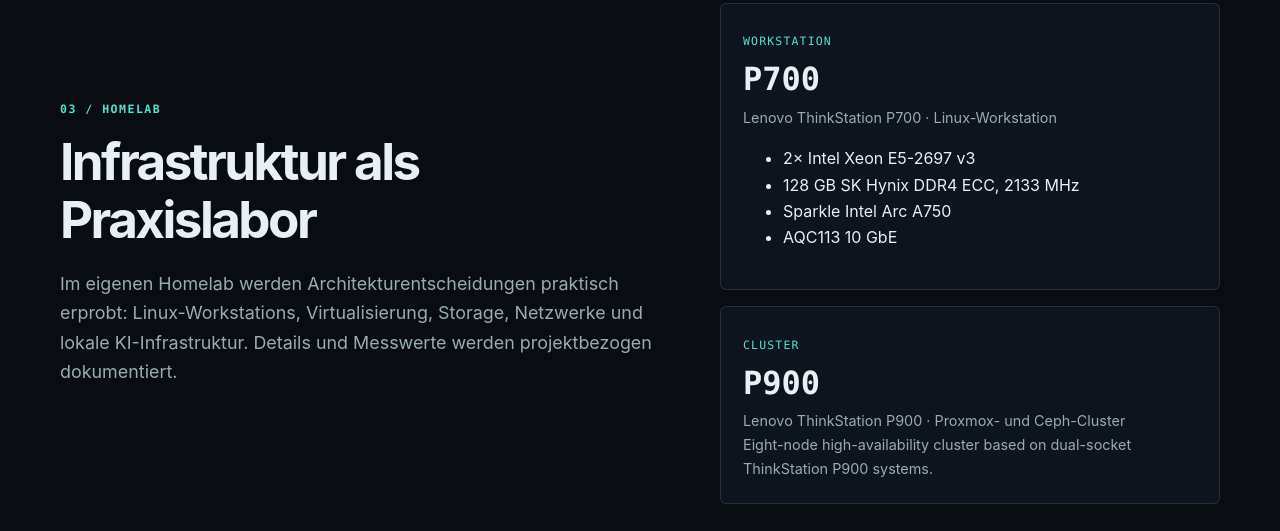
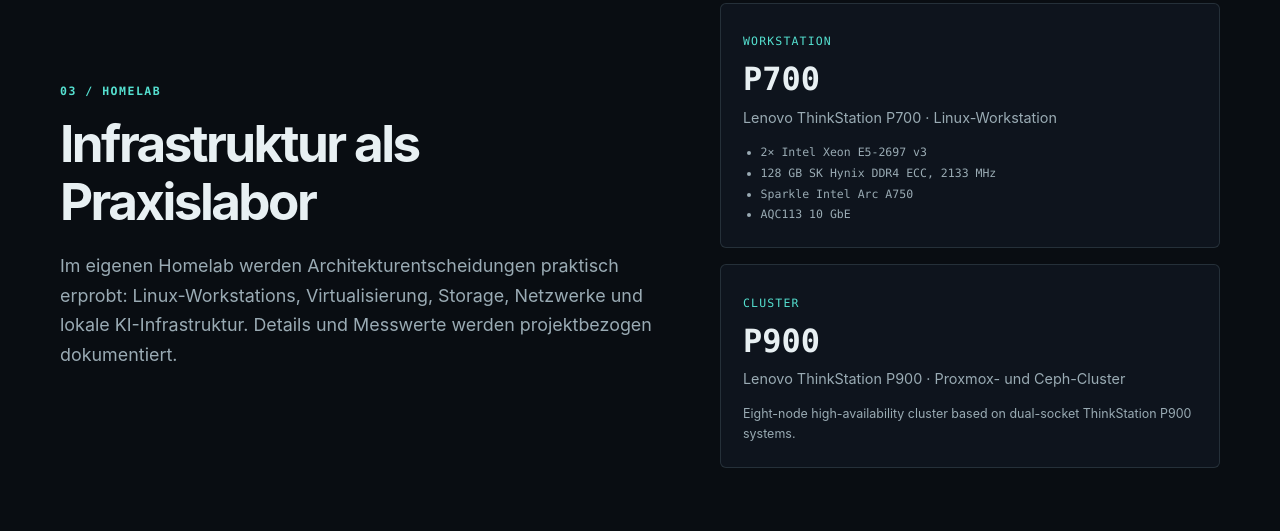
Before and after one commit to meltymon/meltymon.github.io, an Astro site: page / in a window 1280 px wide. Shown: the part 2087-2618 px from the top of the page. Built offline with nearby package versions, Linux system fonts and the light colour scheme; Astro itself is replaced by a stand-in of ours.

Commit message:
ui: connect verified hardware data and remove placeholder legal links

```diff
--- a/src/styles/global.css
+++ b/src/styles/global.css
@@ -150,6 +150,8 @@ h1 { max-width: 800px; margin-bottom: .6rem; font-size: clamp(2.8rem, 7vw, 5.8re
 .hardware-list { display: grid; gap: 1rem; }
 .hardware-card { min-height: 0; }
 .hardware-card h3 { margin-top: .5rem; font: 700 2rem var(--font-mono); }
+.hardware-specs { padding-left: 1.1rem; margin: .8rem 0 0; color: var(--muted); font: .72rem/1.8 var(--font-mono); }
+.hardware-note { margin-top: .8rem !important; font-size: .78rem !important; }
 .text-link { display: inline-block; margin-top: 1.2rem; color: var(--cyan); font: 600 .85rem var(--font-mono); text-decoration-thickness: 1px; text-underline-offset: 5px; }
 .tag-list { display: flex; flex-wrap: wrap; gap: .65rem; padding: 0; margin: 2rem 0 0; list-style: none; }
 .tag-list li { padding: .55rem .85rem; border: 1px solid var(--line); border-radius: 3px; color: var(--muted); font: .78rem var(--font-mono); }
```
